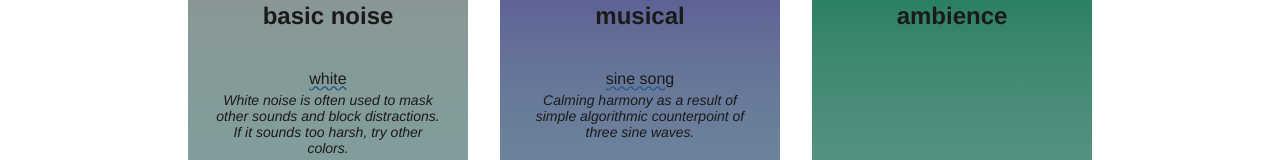
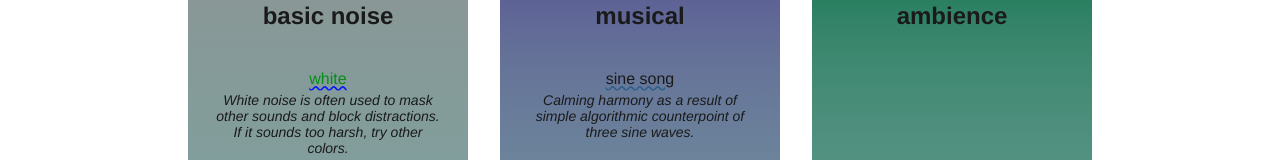
Before and after one commit to Szym03/NOISY, a React (Vite) app in the folder app/: page / in a window 1280 px wide. In both pictures the pointer is over the link "white". Shown: the part 275-435 px from the top of the page. Built offline with nearby package versions, Linux system fonts and the light colour scheme.

Commit message:
hover effects

```diff
--- a/app/src/styles/global.css
+++ b/app/src/styles/global.css
@@ -86,6 +86,14 @@ body {
   color: inherit;
 }
 
+.sound-link:hover {
+  text-decoration: #0015ff wavy underline;
+  font-family: Helvetica, Arial, sans-serif;
+  font-weight: regular;
+  color: inherit;
+  color: #029015;
+}
+
 .sound-description {
   margin-bottom: 40px;
   font-family: Helvetica, Arial, sans-serif;
```
